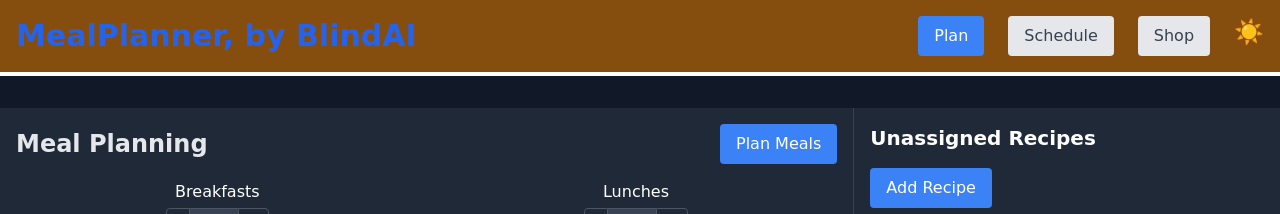
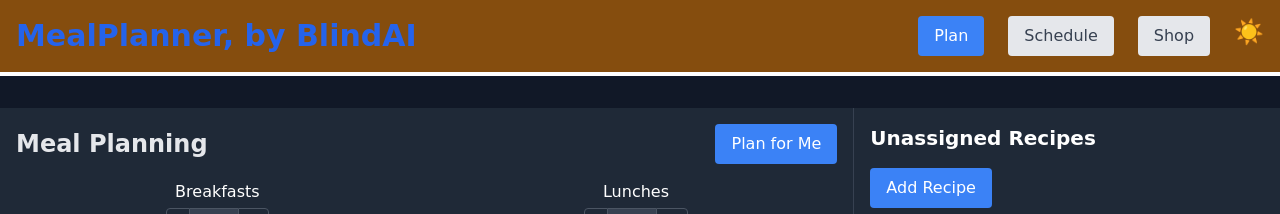
Before and after one commit to Arcadesys/mealplanner, a Next.js app: page / in a window 1280 px wide. Both pictures are taken after a click on the button "Plan". Shown: the top 214 px of the page. Built offline with nearby package versions, Linux system fonts and the light colour scheme.

Commit message:
small changes to plan form

```diff
--- a/app/components/PlanForm.tsx
+++ b/app/components/PlanForm.tsx
@@ -31,7 +31,7 @@ const PlanForm: React.FC<PlanFormProps> = ({ formData, onChange, onSubmit }) =>
           onClick={onSubmit}
           className="bg-blue-500 text-white px-4 py-2 rounded hover:bg-blue-600"
         >
-          Plan Meals
+          Plan for Me
         </button>
       </div>
       <form className="space-y-6">
```
